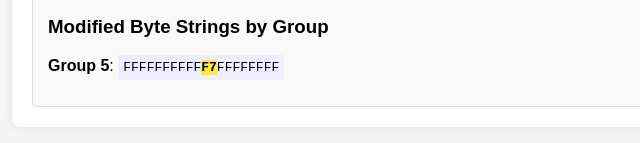
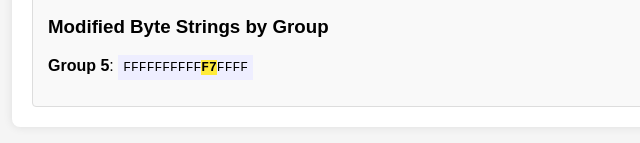
Before and after one commit to hoalamha/bmw-ccid-calculator, a plain HTML site: page index.html in a window 1280 px wide. Both pictures are taken after a click on the button "Calculate". Shown: the part 675-818 px from the top of the page, 128-768 px from the left. Drawn offline with Linux system fonts and the light colour scheme.

Commit message:
Fix initialization of groupBytes array

```diff
--- a/index.html
+++ b/index.html
@@ -230,7 +230,7 @@
 
                 // Initialize bytes for this group if not already done (10 bytes = 80 bits)
                 if (!groupBytes[groupNumber]) {
-                    groupBytes[groupNumber] = [0xFF, 0xFF, 0xFF, 0xFF, 0xFF, 0xFF, 0xFF, 0xFF, 0xFF, 0xFF];
+                    groupBytes[groupNumber] = [0xFF, 0xFF, 0xFF, 0xFF, 0xFF, 0xFF, 0xFF, 0xFF];
                     groupChangedPositions[groupNumber] = new Set();
                 }
 
```
